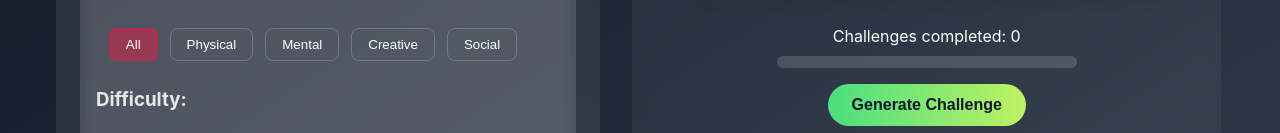
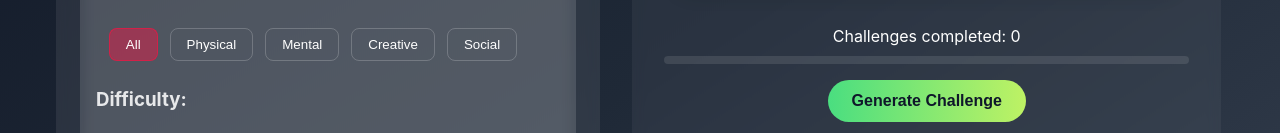
Before and after one commit to robertoandino/challenge-me, a React (Vite) app: page / in a window 1280 px wide. Shown: the part 331-464 px from the top of the page. Built offline with nearby package versions, Linux system fonts and the light colour scheme.

Commit message:
Updated design for progress bar.

```diff
--- a/src/pages/Home.css
+++ b/src/pages/Home.css
@@ -313,20 +313,18 @@ html, body {
 }
 
 .progress-bar-bg {
-    width: 100%;
-    max-width: 300px;
-    height: 12px;
-    background: rgba(255, 255, 255, 0.15);
-    border-radius: 6px;
-    margin: 0.5rem auto;
-    overflow: hidden;
+    background: rgba(255, 255, 255, 0.1);
+    border-radius: 9999px;
+    height: 8px;
+    margin-top: 0.5rem;
 }
 
 .progress-bar-fill {
     height: 100%;
-    background: linear-gradient(to right, #e11d48, #be123c);
-    border-radius: 6px;
-    transition: width 0.4s cubic-bezier(.4,0,.2,1)
+    border-radius: 9999px;
+    background: linear-gradient(to right, #4ade80, #bef264);
+    transition: width 0.5s ease;
+    box-shadow: 0 0 6px rgba(190, 242, 100, 0.6);
 }
 
 .complete-button {
```
